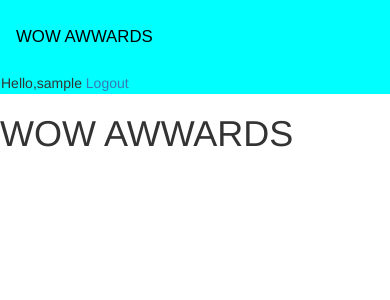
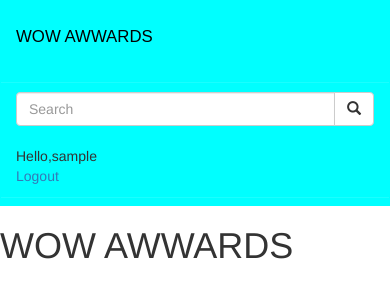
Before and after one commit to VGichuki/awwards-app, a Django app: page / in a window 390 px wide. Shown: the top 300 px of the page. Run offline with Django 3.2, Linux system fonts and the light colour scheme; the visitor is signed in with stand-in values (Sample User, id 1); some libraries are stand-ins or nearby versions.

Commit message:
create a search.html

```diff
--- a/myawwards/templates/navbar.html
+++ b/myawwards/templates/navbar.html
@@ -11,8 +11,26 @@
           <a class="navbar-header" href="" style="color: black; font-family: Arial, Helvetica, sans-serif; font-size: larger;">WOW AWWARDS</a>
         </div>
 
-        <span>Hello,{{request.user}}</span>
-        <span><a href="{% url 'logout' %}">Logout</a></span>
+        <div class="col-sm-4 col-md-4 navbar-right">
+
+          <form class="navbar-form" role="search" action="{% url 'search' %}">
+
+            <div class="input-group">
+              <input type="text" class="form-control" placeholder="Search" name="search_term">
+              <div class="input-group-btn">
+                <button class="btn btn-default" type="submit"><i class="glyphicon glyphicon-search"></i></button>
+              </div>
+            </div>
+            <br>
+
+            <span>Hello,{{request.user}}</span>
+            <br>
+            <span><a href="{% url 'logout' %}">Logout</a></span>
+
+          </form>
+        </div>
+
+
     </nav>
 </body>
 </html>
--- a/myawwards/urls.py
+++ b/myawwards/urls.py
@@ -6,4 +6,5 @@
     url('register/', views.registerPage, name = 'register'),
     url('login/', views.loginPage, name = 'login'),
     url('logout/', views.logoutUser, name = 'logout'),
+    url(r'^search/', views.search, name='search')
 ]
--- a/myawwards/views.py
+++ b/myawwards/views.py
@@ -1,3 +1,4 @@
+from myawwards.models import Project
 from django.shortcuts import render, redirect
 from django.http import HttpResponse
 from django.contrib.auth.forms import UserCreationForm
@@ -5,6 +6,8 @@
 from django.contrib import messages
 from django.contrib.auth import authenticate, login,logout
 from django.contrib.auth.decorators import login_required
+from .models import Project,Profile
+from django.core.exceptions import ObjectDoesNotExist
 
 # Create your views here.
 @login_required(login_url='login')
@@ -46,3 +49,16 @@
 def logoutUser(request):
     logout(request)
     return redirect('login')
+
+@login_required(login_url='login')
+def search(request):
+    if 'serch_term' in request.GET and request.GET['search_term']:
+        term=request.GET.get('search_term')
+        try:
+            projects=Project.search_project(term)
+            message=f'{term}'
+            title=term
+            return redirect(request,'search.html', {'message':message,'title':title, 'projects':projects})
+        except Project.DoesNotExist:
+            message=f'{term}'
+            return redirect(request,'search.html', {'message':message,'title':title})
```
Also changed, not shown: myawwards/models.py (+11 -0 lines), myawwards/templates/search.html (added, +15 -0 lines).
